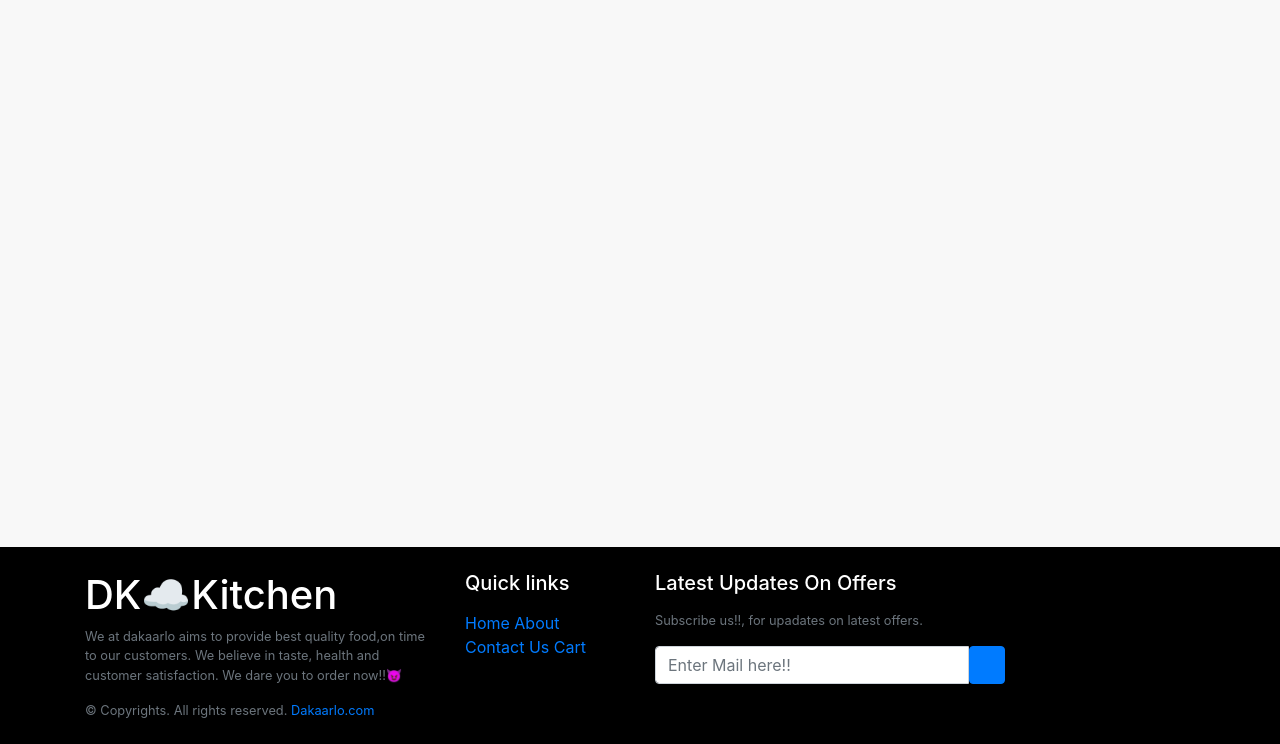
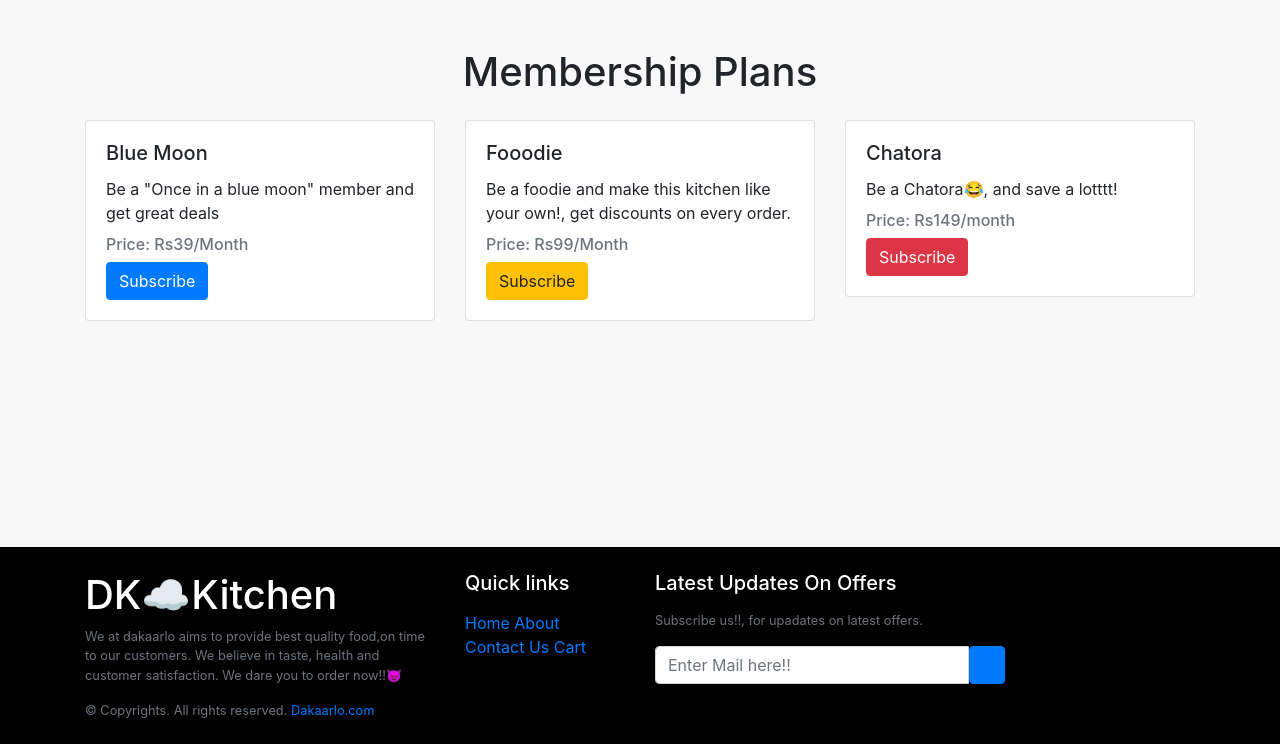
Before and after one commit to Chai14/Dakaar-Lo, a Django app: page /member/ in a window 1280 px wide. Shown: the part 56-800 px from the top of the page. Run offline with Django 4.2, Linux system fonts and the light colour scheme; some libraries are stand-ins or nearby versions.

Commit message:
memberships done

```diff
--- a/templates/memberships.html
+++ b/templates/memberships.html
@@ -1,3 +1,45 @@
 {% include "header.html" %}
 
+<div class="container mt-5">
+    <h1 class="text-center mb-4">Membership Plans</h1>
+
+    <div class="row">
+        <div class="col-lg-4">
+            <div class="card">
+                <div class="card-body">
+                    <h5 class="card-title">Blue Moon</h5>
+                    <p class="card-text">Be a "Once in a blue moon" member and get great deals</p>
+                    <h6 class="card-subtitle mb-2 text-muted">Price: Rs39/Month</h6>
+                    <a href="#" class="btn btn-primary">Subscribe</a>
+                </div>
+            </div>
+        </div>
+
+        <div class="col-lg-4">
+            <div class="card">
+                <div class="card-body">
+                    <h5 class="card-title">Fooodie</h5>
+                    <p class="card-text">Be a foodie and make this kitchen like your own!, get discounts on every order.</p>
+                    <h6 class="card-subtitle mb-2 text-muted">Price: Rs99/Month</h6>
+                    <a href="#" class="btn btn-warning">Subscribe</a>
+                </div>
+            </div>
+        </div>
+
+        <div class="col-lg-4">
+            <div class="card">
+                <div class="card-body">
+                    <h5 class="card-title">Chatora</h5>
+                    <p class="card-text">Be a Chatora😂, and save a lotttt!</p>
+                    <h6 class="card-subtitle mb-2 text-muted">Price: Rs149/month</h6>
+                    <a href="#" class="btn btn-danger">Subscribe</a>
+                </div>
+            </div>
+        </div>
+    </div>
+</div>
+
+<script src="https://cdn.jsdelivr.net/npm/bootstrap@5.3.0/dist/js/bootstrap.bundle.min.js"></script>
+
+
 {% include "footer.html" %}
```
Also changed, not shown: db.sqlite3.
